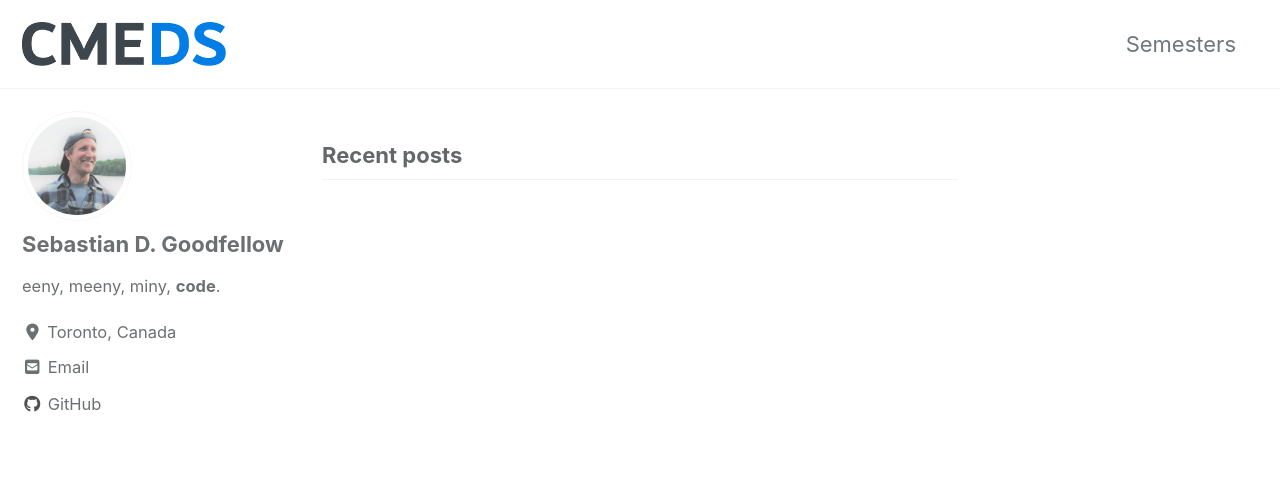
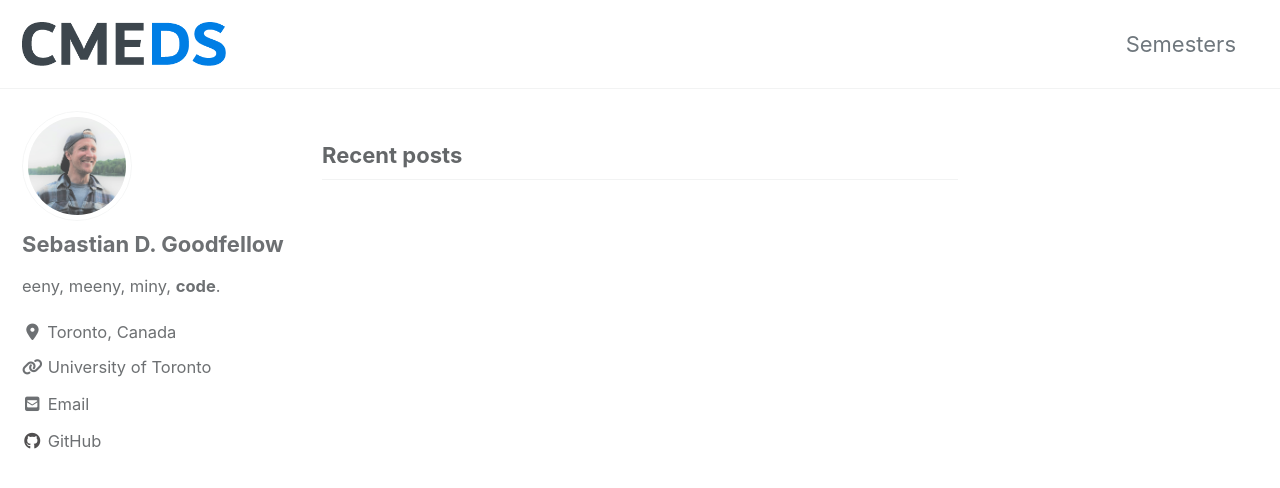
Before and after one commit to CME538-test/cme538.github.io, a Jekyll site: the page built from index.html, in a window 1280 px wide and 900 px high. Shown: the top 488 px of the window. Built offline with Jekyll 4.4.1, drawn with Linux system fonts in a browser that asks for light colours; cached includes are drawn as plain includes; nearby versions of some CDN libraries; the list of posts is cut into pages by our own code.

Commit message:
- initial commit

```diff
--- a/_config.yml
+++ b/_config.yml
@@ -99,6 +99,9 @@ author:
   location         : "Toronto, Canada"
   email            :
   links:
+    - label: "University of Toronto"
+      icon: "fas fa-fw fa-link"
+      url: "https://civmin.utoronto.ca/home/about-us/directory/professors/sebastian-goodfellow/"
     - label: "Email"
       icon: "fas fa-fw fa-envelope-square"
       url: sebi.goodfellow@utoronto.ca
```
